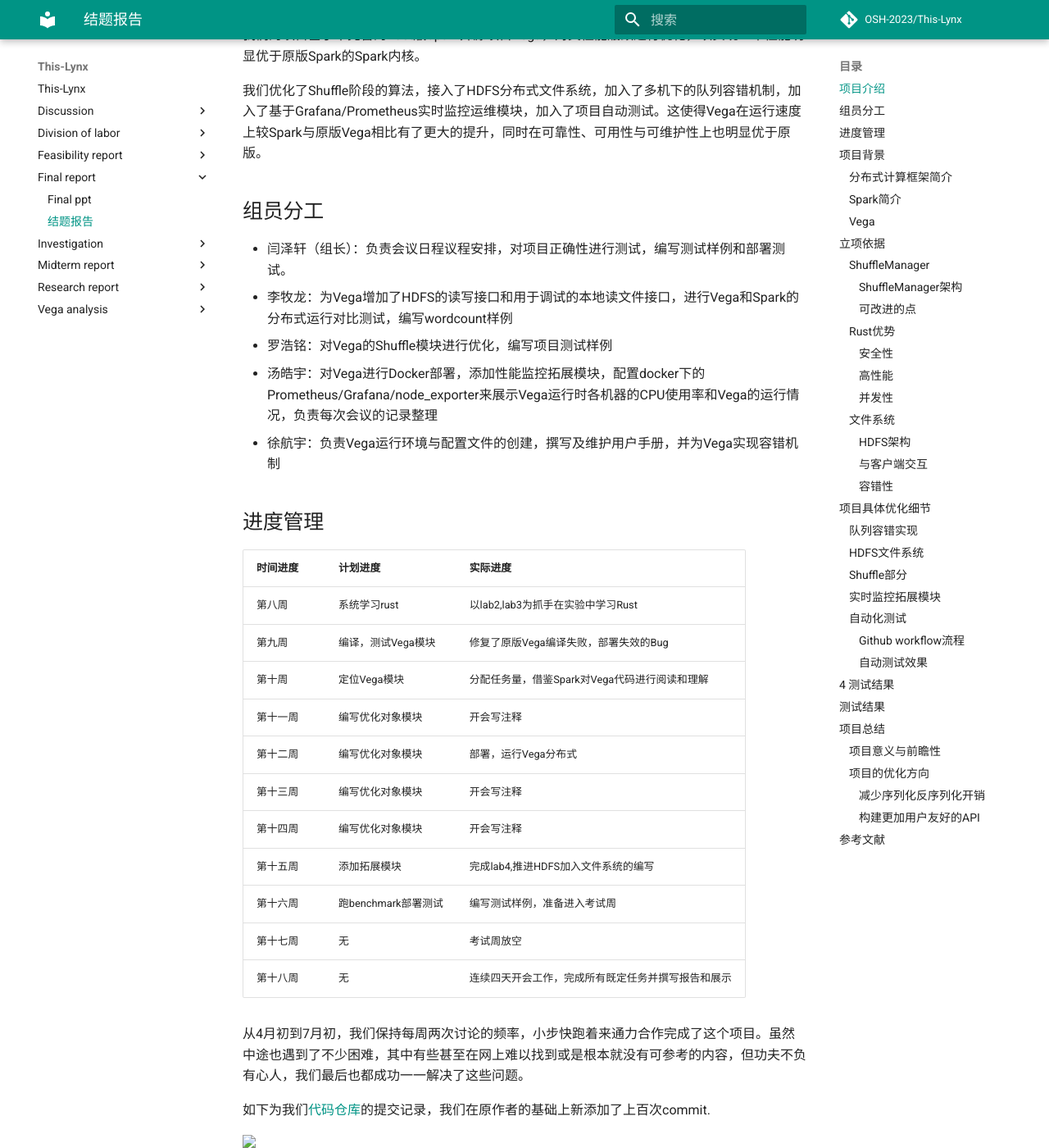
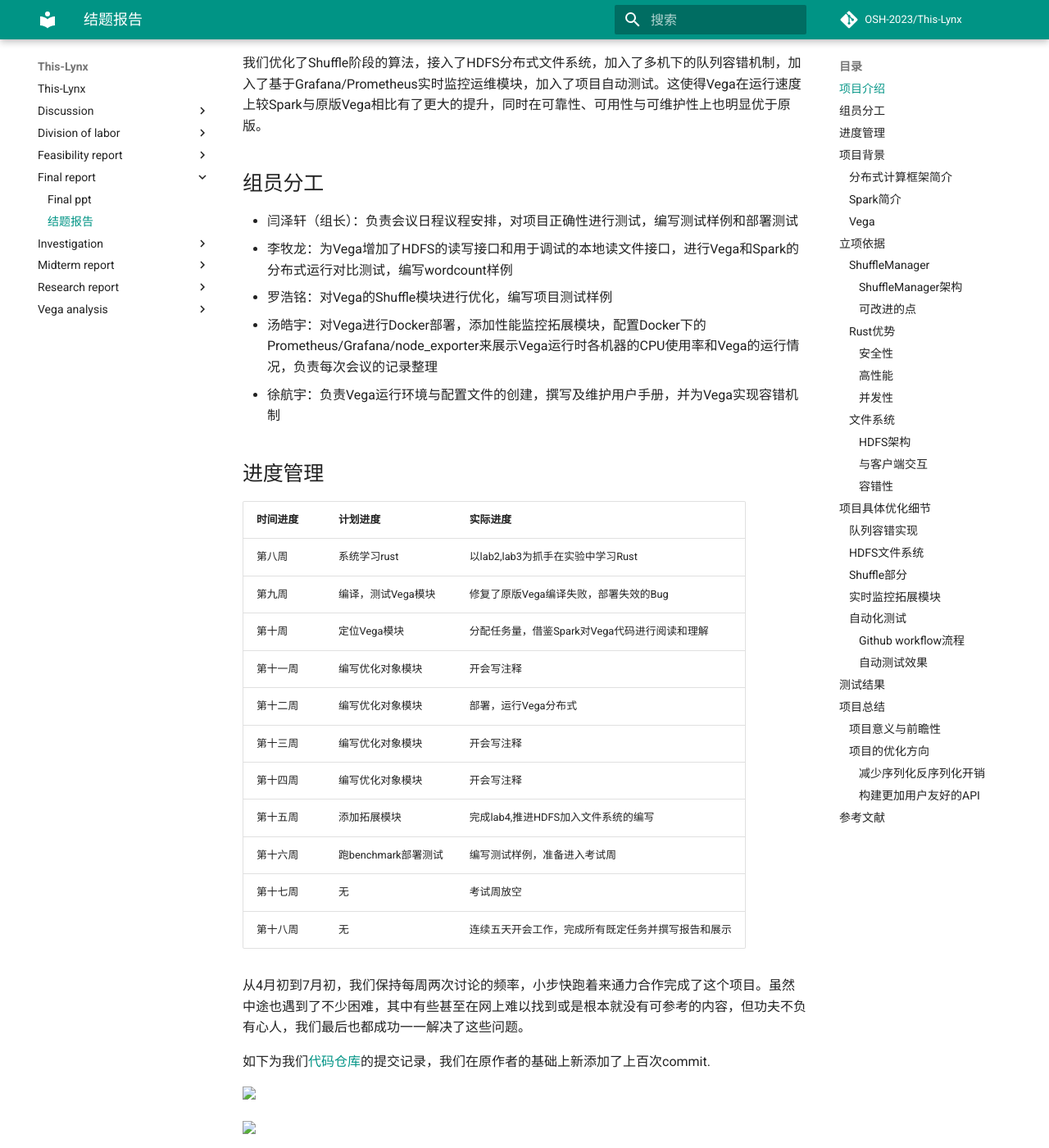
Before and after one commit to OSH-2023/This-Lynx, an MkDocs documentation site: the page built from docs/final_report/final_report.md, in a window 1280 px wide and 1400 px high, scrolled down 1408 px. Shown: the whole window at 82% size. Built offline with MkDocs 1.6.1 and Material for MkDocs 9.7.7, drawn with Linux system fonts in a browser that asks for light colours; comment, search, counter and statistics services are not loaded.

Commit message:
update report

```diff
--- a/docs/final_report/final_report.md
+++ b/docs/final_report/final_report.md
@@ -27,7 +27,6 @@
   - [自动化测试](#自动化测试)
     - [Github workflow流程](#github-workflow流程)
     - [自动测试效果](#自动测试效果)
-- [4 测试结果](#4-测试结果)
 - [测试结果](#测试结果)
 - [项目总结](#项目总结)
   - [项目意义与前瞻性](#项目意义与前瞻性)
@@ -44,10 +43,10 @@
 
 ## 组员分工
 
-- 闫泽轩（组长）：负责会议日程议程安排，对项目正确性进行测试，编写测试样例和部署测试。
+- 闫泽轩（组长）：负责会议日程议程安排，对项目正确性进行测试，编写测试样例和部署测试
 - 李牧龙：为Vega增加了HDFS的读写接口和用于调试的本地读文件接口，进行Vega和Spark的分布式运行对比测试，编写wordcount样例
 - 罗浩铭：对Vega的Shuffle模块进行优化，编写项目测试样例
-- 汤皓宇：对Vega进行Docker部署，添加性能监控拓展模块，配置docker下的Prometheus/Grafana/node_exporter来展示Vega运行时各机器的CPU使用率和Vega的运行情况，负责每次会议的记录整理
+- 汤皓宇：对Vega进行Docker部署，添加性能监控拓展模块，配置Docker下的Prometheus/Grafana/node_exporter来展示Vega运行时各机器的CPU使用率和Vega的运行情况，负责每次会议的记录整理
 - 徐航宇：负责Vega运行环境与配置文件的创建，撰写及维护用户手册，并为Vega实现容错机制
 
 ## 进度管理
@@ -63,7 +62,7 @@
 | 第十五周 | 添加拓展模块        | 完成lab4,推进HDFS加入文件系统的编写                |
 | 第十六周 | 跑benchmark部署测试 | 编写测试样例，准备进入考试周                       |
 | 第十七周 | 无                  | 考试周放空                                         |
-| 第十八周 | 无                  | 连续四天开会工作，完成所有既定任务并撰写报告和展示 |
+| 第十八周 | 无                  | 连续五天开会工作，完成所有既定任务并撰写报告和展示 |
 
 
 从4月初到7月初，我们保持每周两次讨论的频率，小步快跑着来通力合作完成了这个项目。虽然中途也遇到了不少困难，其中有些甚至在网上难以找到或是根本就没有可参考的内容，但功夫不负有心人，我们最后也都成功一一解决了这些问题。
@@ -437,11 +436,11 @@
 ![Alt text](src/autotest.png)
 ![unittest2](src/unittest2.png)
 
-## 4 测试结果
+## 测试结果
 <img src="src/wordcount.png" style="zoom:200%">
 <img src="src/wordcount2.png" style="zoom:200%">
 
-## 测试结果
+
 
 
 ## 项目总结
```
